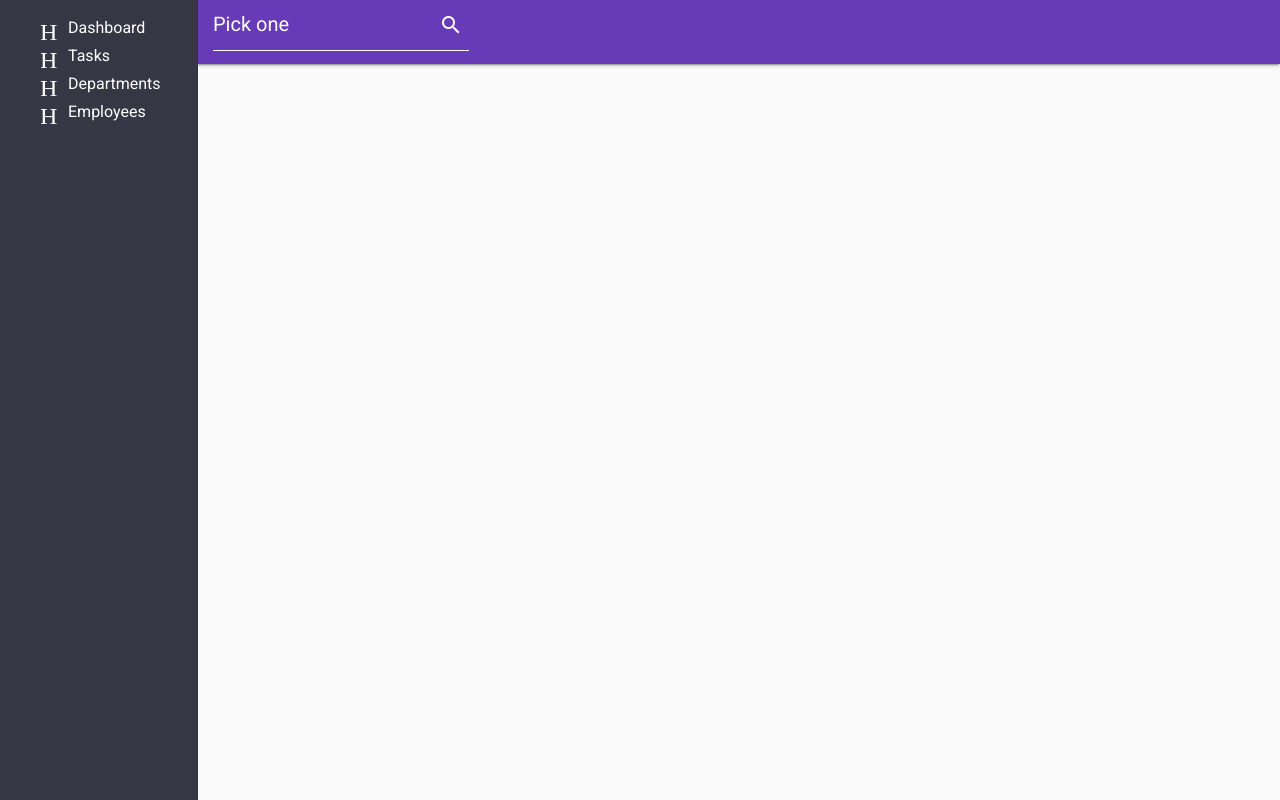
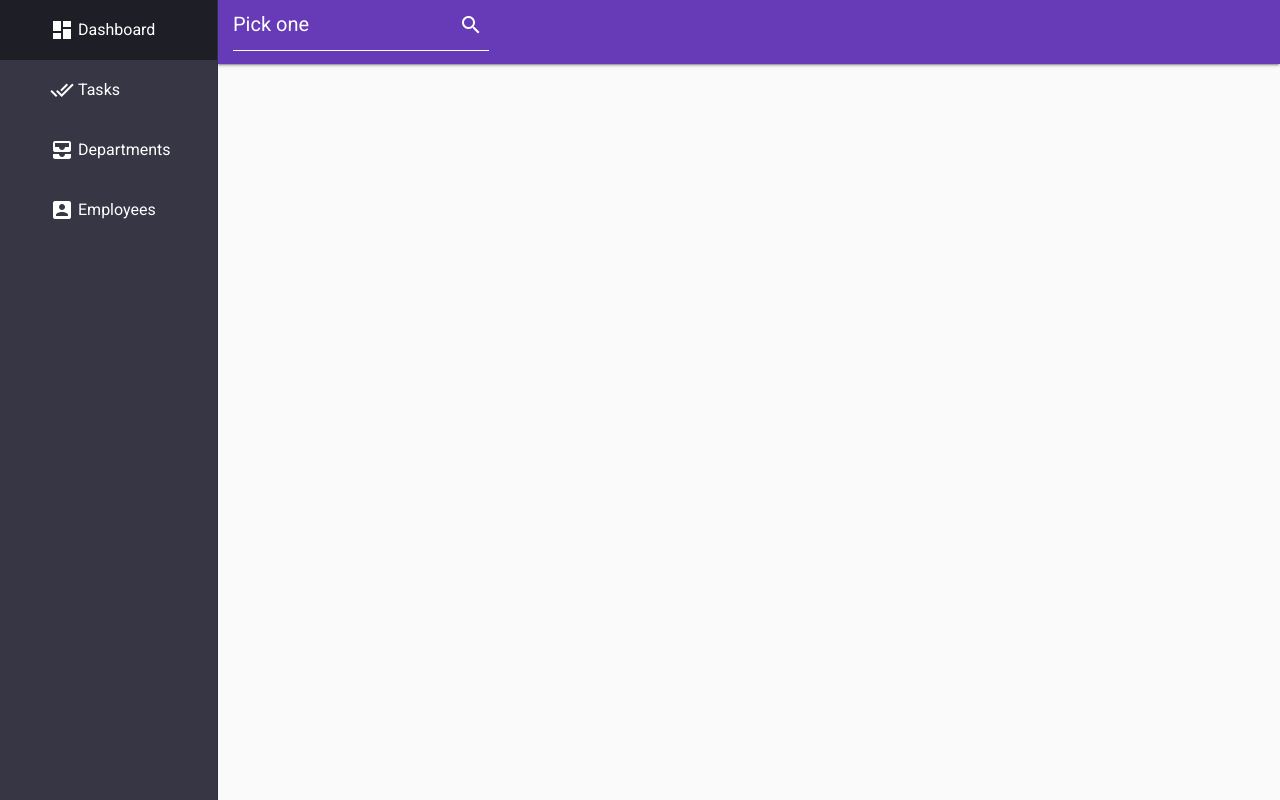
Before and after one commit to petrov-dimitar/task-management-app-fontys-web-2, an Angular app in the folder WEB2-Deyna-Dimitar-Aleksandra/: page / in a window 1280 px wide. Built offline with nearby package versions, Linux system fonts and the light colour scheme.

Commit message:
improved navigation menu styles.

```diff
--- a/WEB2-Deyna-Dimitar-Aleksandra/src/app/app.component.css
+++ b/WEB2-Deyna-Dimitar-Aleksandra/src/app/app.component.css
@@ -5,8 +5,12 @@ mat-drawer-content {
 
 mat-nav-list {
   display: block;
-  margin: 20px;
+  padding: 30px;
 
+}
+
+mat-nav-list:hover {
+  background-color: rgba(0, 0, 0, 0.452);
 }
 
 .drawer-left {
--- a/WEB2-Deyna-Dimitar-Aleksandra/src/app/app.component.html
+++ b/WEB2-Deyna-Dimitar-Aleksandra/src/app/app.component.html
@@ -2,12 +2,12 @@
   <mat-drawer class="drawer-left" mode="side" opened>
     <mat-nav-list>
       <a mat-list-item routerLink="/dashboard" style="height: 0;"
-        ><mat-icon matListIcon> Home </mat-icon> Dashboard</a
+        ><mat-icon matListIcon> dashboard </mat-icon> Dashboard</a
       >
     </mat-nav-list>
     <mat-nav-list>
       <a mat-list-item routerLink="/task-list-component" style="height: 0;"
-        ><mat-icon matListIcon> Home </mat-icon> Tasks</a
+        ><mat-icon matListIcon> done_all </mat-icon> Tasks</a
       >
     </mat-nav-list>
     <mat-nav-list>
@@ -15,12 +15,12 @@
         mat-list-item
         routerLink="/department-list-component"
         style="height: 0;"
-        ><mat-icon matListIcon> Home </mat-icon> Departments</a
+        ><mat-icon matListIcon> all_inbox </mat-icon> Departments</a
       >
     </mat-nav-list>
     <mat-nav-list>
       <a mat-list-item routerLink="/employee-list-component" style="height: 0;"
-        ><mat-icon matListIcon> Home </mat-icon> Employees</a
+        ><mat-icon matListIcon> account_box </mat-icon> Employees</a
       >
     </mat-nav-list>
   </mat-drawer>
```
